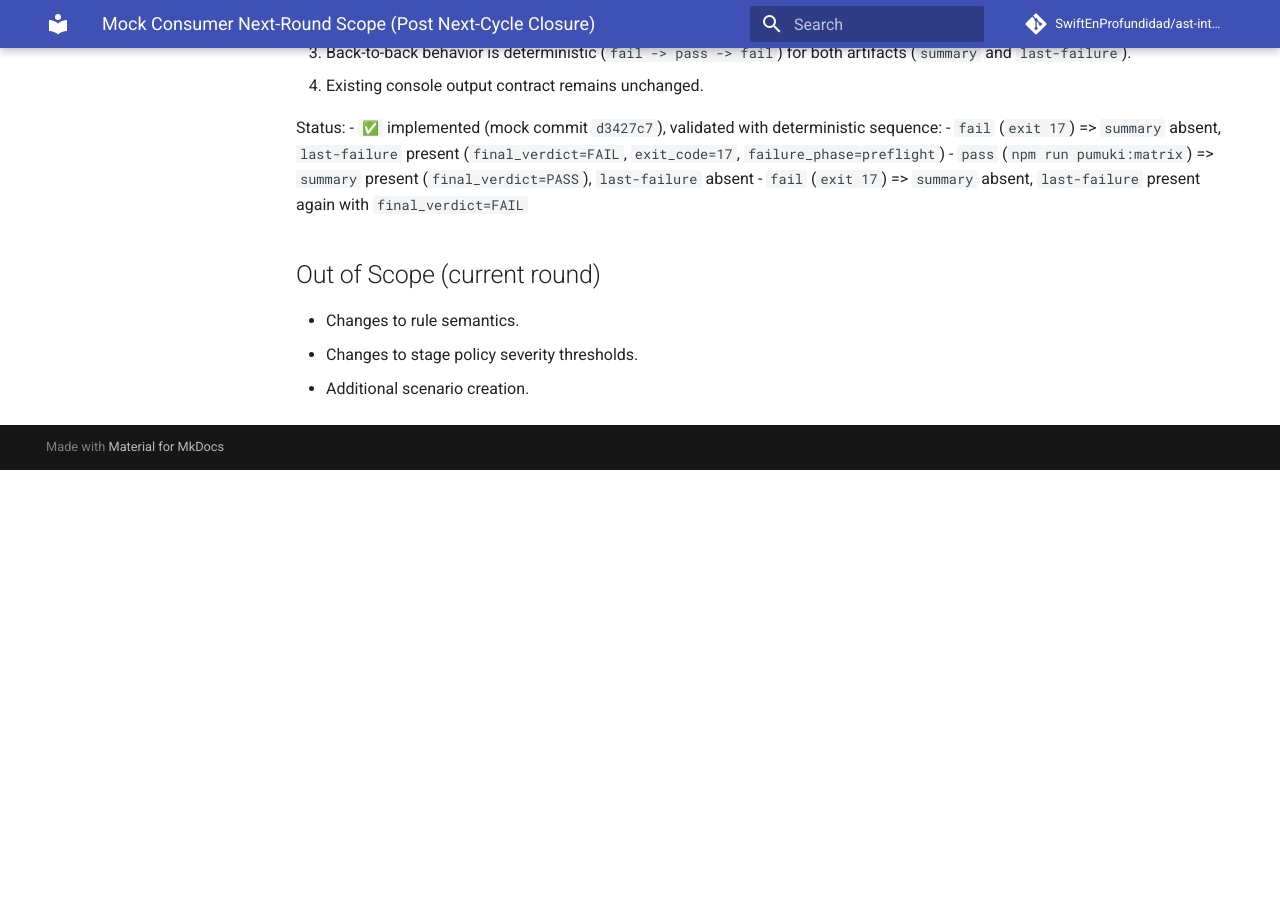
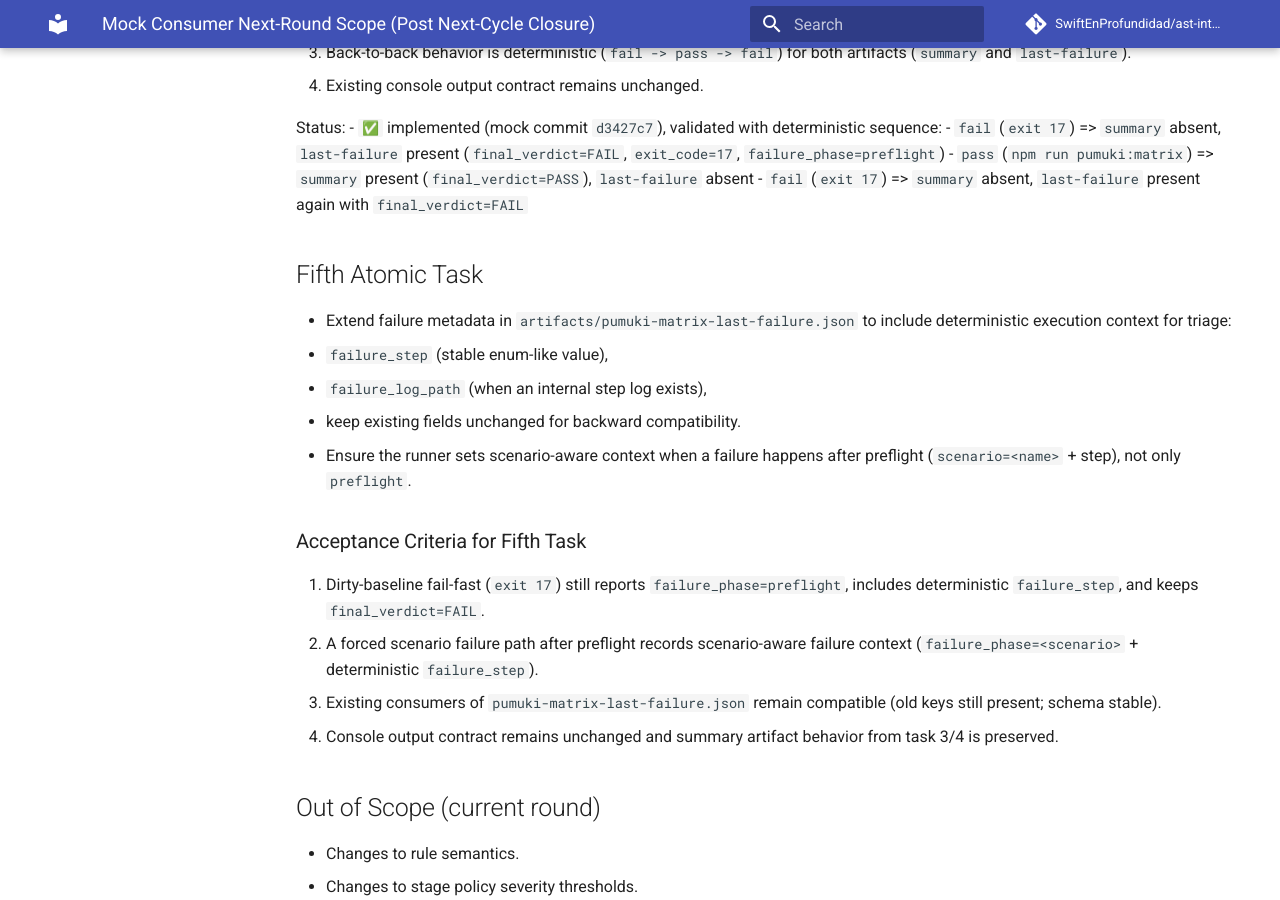
Before and after one commit to SwiftEnProfundidad/ast-intelligence-hooks, an MkDocs documentation site: the page built from docs/validation/mock-consumer-next-round-scope.md, in a window 1280 px wide and 900 px high, scrolled down 2569 px. Built offline with MkDocs 1.6.1 and Material for MkDocs 9.7.7, drawn with Linux system fonts in a browser that asks for light colours; comment, search, counter and statistics services are not loaded; before the commit the page ends 3039 px from its top, so only the background shows below that.

Commit message:
docs(validation): define task 5 for failure-context metadata

```diff
--- a/docs/validation/mock-consumer-next-round-scope.md
+++ b/docs/validation/mock-consumer-next-round-scope.md
@@ -88,6 +88,21 @@ Status:
   - `pass` (`npm run pumuki:matrix`) => `summary` present (`final_verdict=PASS`), `last-failure` absent
   - `fail` (`exit 17`) => `summary` absent, `last-failure` present again with `final_verdict=FAIL`
 
+## Fifth Atomic Task
+
+- Extend failure metadata in `artifacts/pumuki-matrix-last-failure.json` to include deterministic execution context for triage:
+  - `failure_step` (stable enum-like value),
+  - `failure_log_path` (when an internal step log exists),
+  - keep existing fields unchanged for backward compatibility.
+- Ensure the runner sets scenario-aware context when a failure happens after preflight (`scenario=<name>` + step), not only `preflight`.
+
+### Acceptance Criteria for Fifth Task
+
+1. Dirty-baseline fail-fast (`exit 17`) still reports `failure_phase=preflight`, includes deterministic `failure_step`, and keeps `final_verdict=FAIL`.
+2. A forced scenario failure path after preflight records scenario-aware failure context (`failure_phase=<scenario>` + deterministic `failure_step`).
+3. Existing consumers of `pumuki-matrix-last-failure.json` remain compatible (old keys still present; schema stable).
+4. Console output contract remains unchanged and summary artifact behavior from task 3/4 is preserved.
+
 ## Out of Scope (current round)
 
 - Changes to rule semantics.
```
Also changed, not shown: docs/REFRACTOR_PROGRESS.md (+3 -1 lines).
